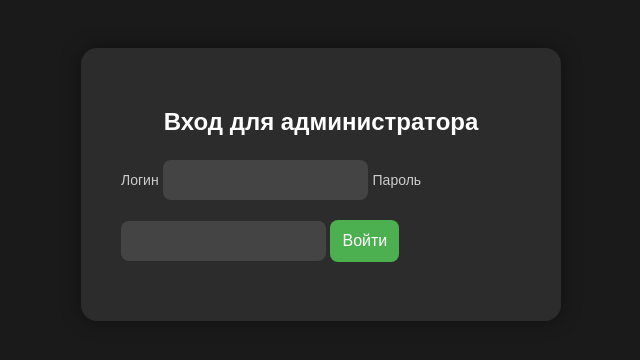
After one commit to d0rian3/module_3_new, a Django app: page /admin-login/ in a window 1280 px wide. The commit adds this page. Shown: the top 360 px of the page, without its empty margins (319-959 px from the left). Run offline with Django 5.2, Linux system fonts and the light colour scheme.

```diff
--- /dev/null
+++ b/myapp/templates/admin/admin_login.html
@@ -0,0 +1,73 @@
+{% extends 'base.html' %} {% block nav %} {% endblock %} {% block content %}
+<style>
+  .login-wrapper {
+    background-color: #2c2c2c;
+    padding: 40px;
+    border-radius: 16px;
+    box-shadow: 0 0 20px rgba(0, 0, 0, 0.4);
+    width: 100%;
+    max-width: 400px;
+    margin: 40px auto;
+    display: flex;
+    flex-direction: column;
+  }
+
+  .login-wrapper h2 {
+    text-align: center;
+    margin-bottom: 24px;
+    color: #fff;
+  }
+
+  .login-wrapper label {
+    margin-bottom: 8px;
+    font-size: 14px;
+    color: #ccc;
+  }
+
+  .login-wrapper input[type="text"],
+  .login-wrapper input[type="password"] {
+    padding: 12px;
+    border: none;
+    border-radius: 8px;
+    background-color: #444;
+    color: #fff;
+    margin-bottom: 20px;
+    font-size: 14px;
+    outline: none;
+  }
+
+  .login-wrapper input[type="submit"] {
+    background-color: #4caf50;
+    color: white;
+    border: none;
+    border-radius: 8px;
+    padding: 12px;
+    font-size: 16px;
+    cursor: pointer;
+    transition: background-color 0.3s ease;
+  }
+
+  .login-wrapper input[type="submit"]:hover {
+    background-color: #45a049;
+  }
+
+  .login-wrapper .errorlist {
+    color: #ff4d4d;
+    margin-bottom: 12px;
+    list-style-type: none;
+    padding-left: 0;
+  }
+</style>
+
+<div class="login-wrapper">
+  <h2>Вход для администратора</h2>
+  <form method="post">
+    {% csrf_token %} {{ form.non_field_errors }}
+    <label for="{{ form.username.id_for_label }}">Логин</label>
+    {{ form.username }}
+    <label for="{{ form.password.id_for_label }}">Пароль</label>
+    {{ form.password }}
+    <input type="submit" value="Войти" />
+  </form>
+</div>
+{% endblock %}
--- a/myapp/templates/base.html
+++ b/myapp/templates/base.html
@@ -15,18 +15,7 @@
     }
   </style>
   <body style="font-family: sans-serif">
-    <nav>
-      {% if user.is_authenticated %}
-      <div>
-        <form action="{% url 'logout' %}" method="post">
-          {% csrf_token %}
-          <input type="submit" value="Logout" />
-        </form>
-        <p>Hello, {{ user.username }}</p>
-        <p>💰 На балансе: {{ user.wallet }}</p>
-      </div>
-      {% endif %}
-    </nav>
+    <nav>{%block nav%}{%endblock%}</nav>
     <div class="fatherDiv">{% block content %} {% endblock %}</div>
   </body>
 </html>
--- a/myapp/views.py
+++ b/myapp/views.py
@@ -11,17 +11,12 @@ from .models import User
 from django.db import transaction
 from django.contrib.auth.mixins import UserPassesTestMixin
 from .forms import ProductForm
+from django.http import HttpResponseForbidden
 
 class CustomUserCreationForm(UserCreationForm):
     class Meta(UserCreationForm.Meta):
         model = User
 
-
-class ProductListView(ListView):
-    model = Product
-    template_name = 'product_list.html'
-    login_url = 'login/'
-    context_object_name = 'products'
 
 class Login(LoginView):
     success_url = '/'
@@ -45,6 +40,7 @@ class Logout(LoginRequiredMixin, LogoutView):
 class ProductListView(ListView):
     model = Product
     template_name = 'product_list.html'
+    login_url = 'login/'
     context_object_name = 'products'
 
     def post(self, request, *args, **kwargs):
@@ -82,3 +78,53 @@ class ProductListView(ListView):
 
         messages.success(request, f"Успешно оплачено {quantity} x {product.title}")
         return redirect('product_list')
+
+class AdminLoginView(LoginView):
+    template_name = 'admin/admin_login.html'
+    redirect_authenticated_user = False
+    success_url = '/admin/product-list/'
+
+    def get_success_url(self):
+            return '/admin/product-list/'
+
+    def dispatch(self, request, *args, **kwargs):
+        if request.user.is_authenticated:
+            if request.user.is_superuser:
+                return redirect('/admin/product-list/')
+            else:
+                return HttpResponseForbidden("Доступ только для админов.")
+        return super().dispatch(request, *args, **kwargs)
+
+class AdminProductListView(LoginRequiredMixin,UserPassesTestMixin, ListView):
+    model = Product
+    template_name = 'admin/product_list.html'
+    context_object_name = 'products'
+    login_url = 'admin-login/'
+
+    def test_func(self):
+        return self.request.user.is_superuser
+
+class CreateProductAdmin(CreateView):
+    model = Product
+    template_name = 'admin/create_product.html'
+    context_object_name = 'products'
+    form_class = ProductForm
+    success_url = '/admin/product-list/'
+
+
+    def post(self, request, *args, **kwargs):
+        form = self.get_form()
+        if form.is_valid():
+            form.save()
+            return redirect(self.success_url)
+        return self.form_invalid(form)
+
+class UpdateProductAdmin(UpdateView):
+    model = Product
+    template_name = 'admin/update_product.html'
+    context_object_name = 'products'
+
+class RefundProductAdmin(UpdateView):
+    model = Product
+    template_name = 'admin/refund_list.html'
+    context_object_name = 'products'
--- a/myproject/urls.py
+++ b/myproject/urls.py
@@ -1,11 +1,15 @@
 from django.urls import path
-from myapp.views import ProductListView, Login, Logout, Register
+from myapp.views import ProductListView, Login, Logout, Register,AdminProductListView,AdminLoginView,CreateProductAdmin,UpdateProductAdmin,RefundProductAdmin
 
 
 urlpatterns = [
-    path('', ProductListView.as_view(), name='product'),
+    path('', ProductListView.as_view(), name='product_list'),
     path('login/', Login.as_view(), name='login'),
     path('register/', Register.as_view(), name='register'),
     path('logout/', Logout.as_view(), name='logout'),
-
+    path('admin-login/', AdminLoginView.as_view(), name='admin_login'),
+    path('admin/product-list/', AdminProductListView.as_view(), name='admin_product_list'),
+    path('admin/create-product/',CreateProductAdmin.as_view(), name='admin_create_product'),
+    path('admin/update-product/',UpdateProductAdmin.as_view(), name='admin_update_product'),
+    path('admin/refund-product/',RefundProductAdmin.as_view(), name='admin_refund_product')
 ]
```
Also changed, not shown: myapp/templates/admin/create_product.html (added, +67 -0 lines), myapp/templates/admin/product_list.html (+49 -0 lines), myapp/templates/product_list.html (+10 -1 lines), myapp/templates/admin/product_form.html (deleted), myapp/templates/admin/update_product.html (added).
